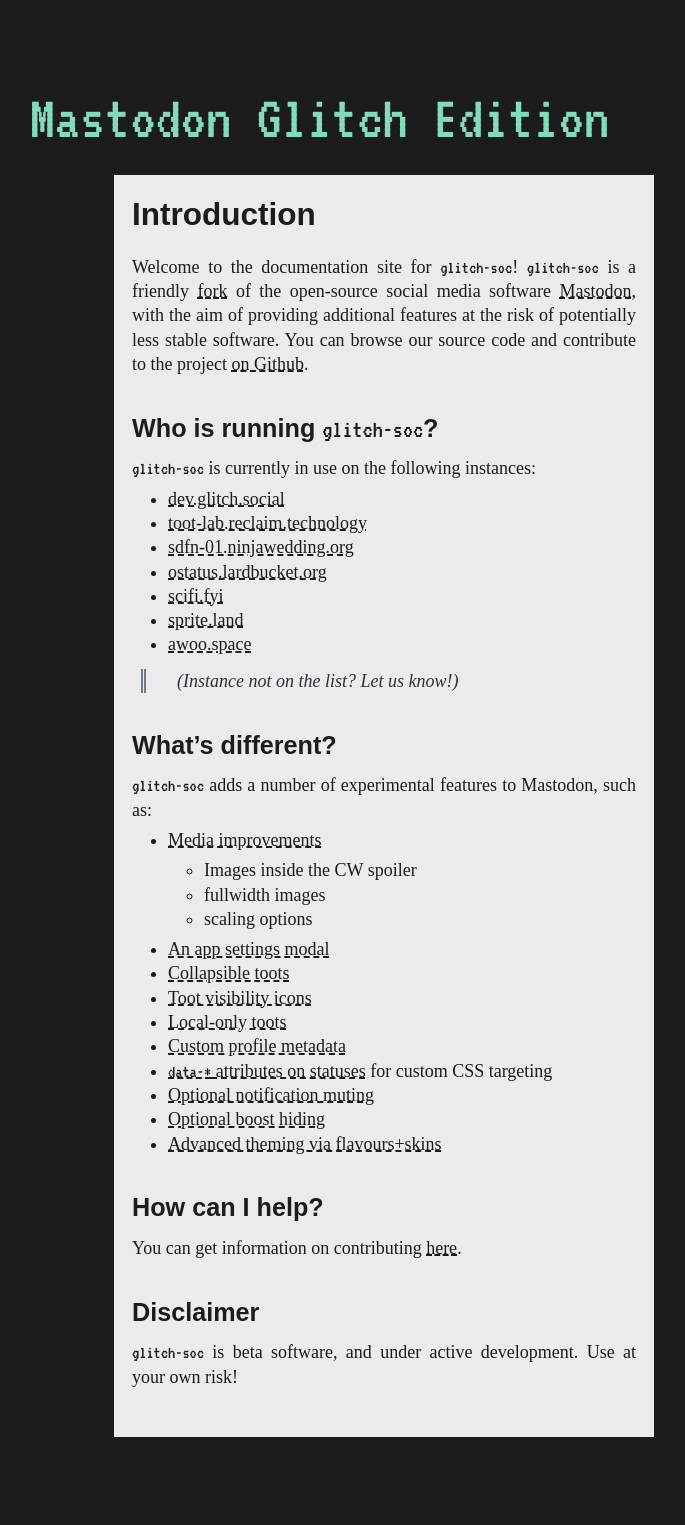
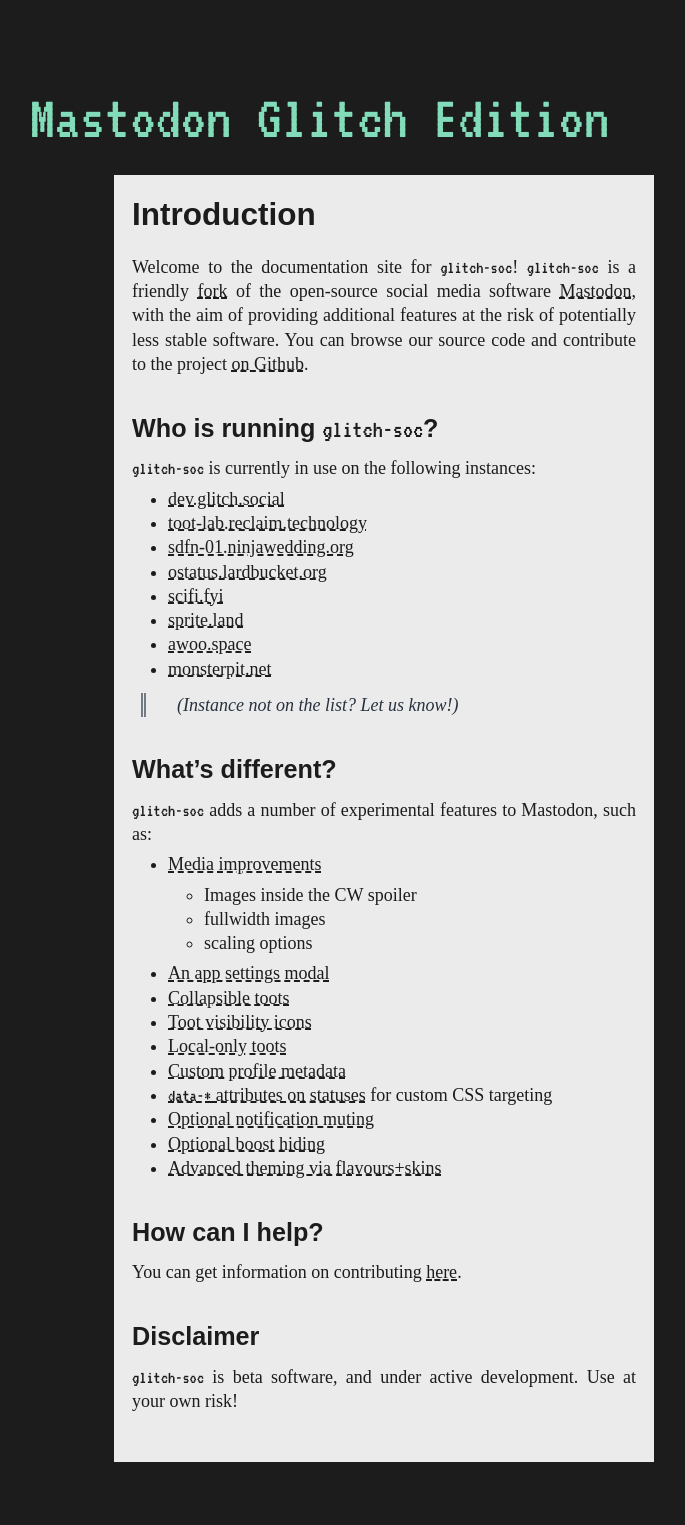
Before and after one commit to glitch-soc/docs, a Jekyll site: the page built from index.md, in a window 1280 px wide. Shown: the whole page, without its empty margins (256-941 px from the left). Built offline with Jekyll 4.4.1, drawn with Linux system fonts in a browser that asks for light colours; some web fonts are replaced; our own code applies the rules of GitHub Pages for plain Markdown files; before the commit the page ends 1500 px from its top, so only the background shows below that.

Commit message:
Added Monsterpit to the instance list
This small change attaches a monster-flavored rail car to the Glich-Soc train.

```diff
--- a/index.md
+++ b/index.md
@@ -17,6 +17,7 @@ You can browse our source code and contribute to the project [on Github][glitch-
 - [scifi.fyi](https://scifi.fyi/)
 - [sprite.land](https://sprite.land)
 - [awoo.space](https://awoo.space)
+- [monsterpit.net](https://monsterpit.net)
 
 >   (Instance not on the list? Let us know!)
 
```
